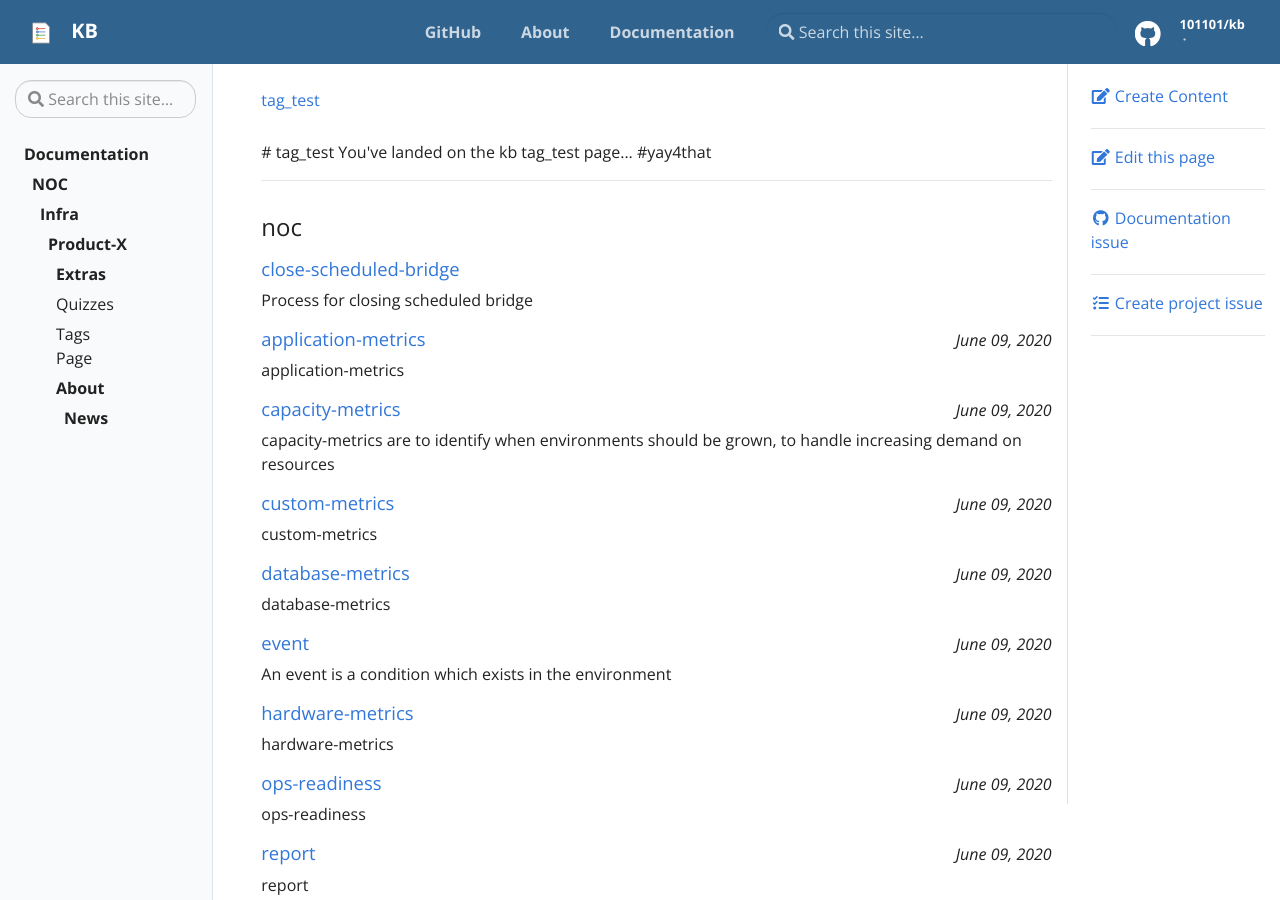
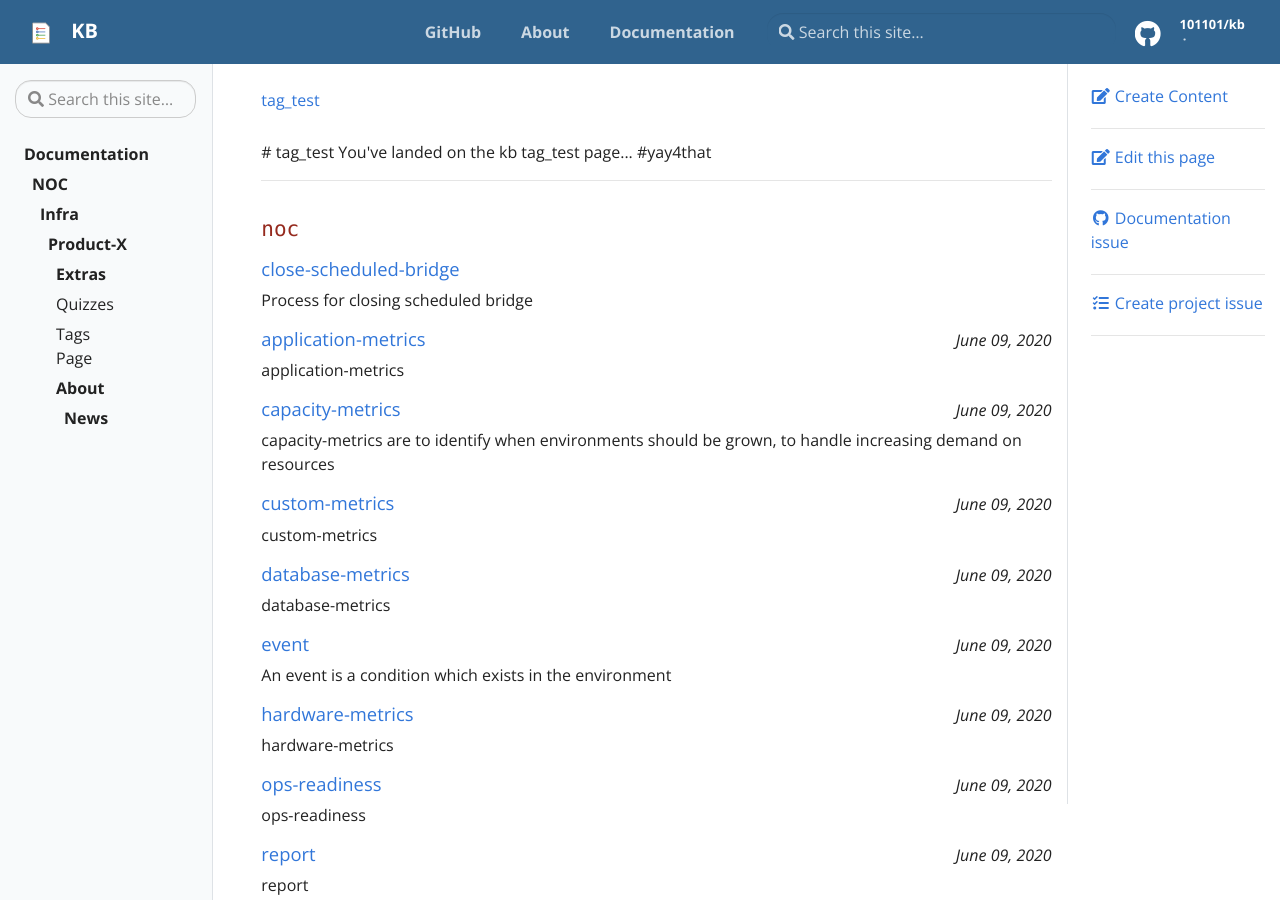
Before and after one commit to 101101/kb, a Jekyll site: the page built from pages/tag_test.html, in a window 1280 px wide and 900 px high. Built offline with Jekyll 4.4.1, drawn with Linux system fonts in a browser that asks for light colours.

Commit message:
Update tag_test.html

```diff
--- a/pages/tag_test.html
+++ b/pages/tag_test.html
@@ -30,7 +30,7 @@ You've landed on the {{ site.title }} tag_test page... #yay4that
 
 {% for tag in tags_list %}
   {% if tag contains "noc" %}
-    <h3 id="{{ tag | replace: '/', '-' }}" class="linked-section">{{ tag }}</h3>
+    <h3 id="{{ tag | replace: '/', '-' }}" class="linked-section"><code class="highligher-rouge">{{ tag }}</code></h3>
     <div class="post-list" style="margin-bottom:40px">
     {% for doc in site.docs %}
       {% if doc.tags contains tag %}
```
